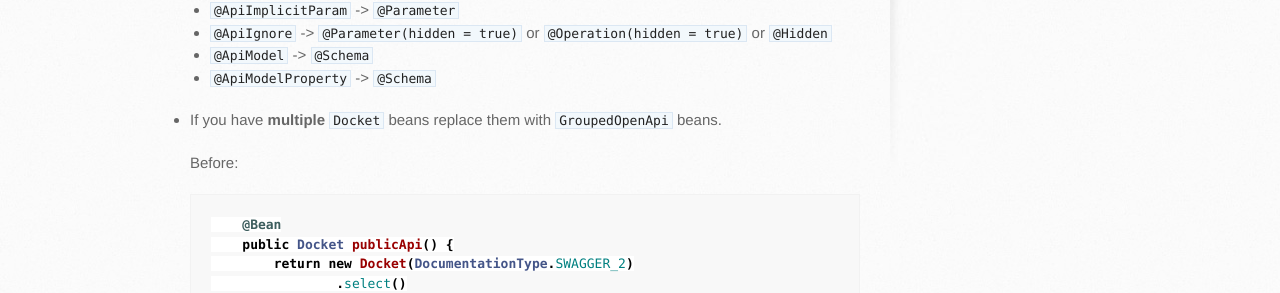
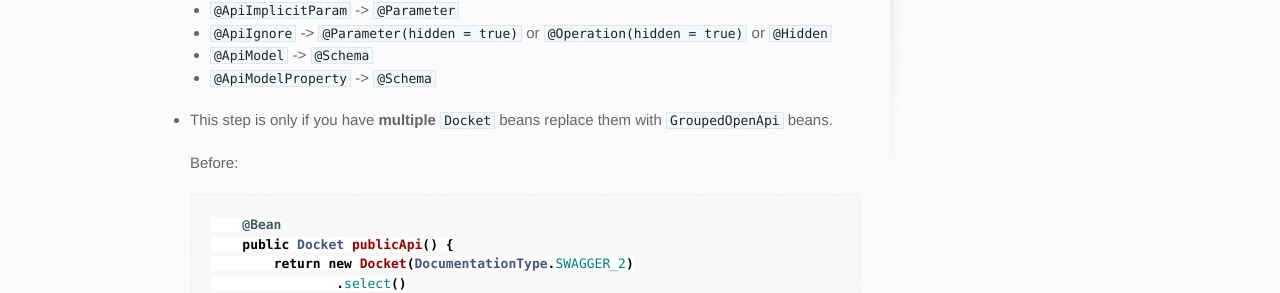
Before and after one commit to springdoc/springdoc-openapi-demos, a Jekyll site: the page built from docs/migrating-from-springfox.md, in a window 1280 px wide. Shown: the part 612-905 px from the top of the page. Built offline with Jekyll 4.4.1, drawn with Linux system fonts in a browser that asks for light colours; our own code applies the rules of GitHub Pages for plain Markdown files.

Commit message:
documentation update

````diff
--- a/docs/migrating-from-springfox.md
+++ b/docs/migrating-from-springfox.md
@@ -14,7 +14,7 @@
   - `@ApiModelProperty` -> `@Schema`
 
 
-+ If you have **multiple** `Docket` beans replace them with `GroupedOpenApi` beans.
++ This step is only if you have **multiple** `Docket` beans replace them with `GroupedOpenApi` beans.
 
   Before:
   ```java
````
